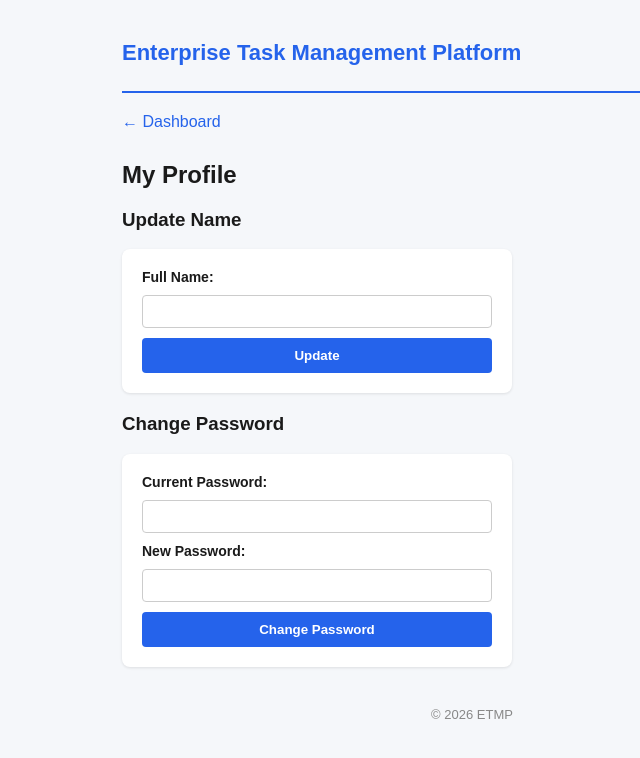
After one commit to sehrish118/Enterprise-Task-Management-Platform, a Python web app: template app/templates/profile.html in a window 1280 px wide. The commit adds this page. Shown: the top 758 px of the page, without its empty margins (168-808 px from the left). Run offline with Jinja, Linux system fonts and the light colour scheme; the template is opened without the code that fills it, so the values that code supplies are empty.

Commit message:
feat: add web profile page (update name + change password)

```diff
--- a/app/main.py
+++ b/app/main.py
@@ -96,6 +96,7 @@ from app.web.routes import teams as web_teams
 from app.web.routes import projects as web_projects
 from app.web.routes import tasks as web_tasks
 from app.web.routes import notifications as web_notifications
+from app.web.routes import profile as web_profile
 
 configure_logging()
 
@@ -156,6 +157,8 @@ def create_app() -> FastAPI:
 
     app.include_router(web_notifications.router)
 
+    app.include_router(web_profile.router)
+
     logger.info("Application configured", extra={"env": settings.APP_ENV})
     return app
 
--- a/app/templates/dashboard.html
+++ b/app/templates/dashboard.html
@@ -15,6 +15,7 @@
     <a href="/organizations">My Organizations</a>
     <a href="/logout">Logout</a>
     <a href="/notifications">Notifications</a>
+    <a href="/profile">My Profile</a>
 </nav>
 
 <h3>Recent Tasks</h3>
--- /dev/null
+++ b/app/templates/profile.html
@@ -0,0 +1,25 @@
+{% extends "base.html" %}
+{% block title %}My Profile - ETMP{% endblock %}
+{% block content %}
+<a href="/dashboard" class="back-link">← Dashboard</a>
+<h2>My Profile</h2>
+
+{% if success %}<p style="color:green;">{{ success }}</p>{% endif %}
+{% if error %}<p class="error">{{ error }}</p>{% endif %}
+
+<h3>Update Name</h3>
+<form method="POST" action="/profile">
+    <label>Full Name:</label>
+    <input type="text" name="full_name" value="{{ user.full_name }}" required>
+    <button type="submit">Update</button>
+</form>
+
+<h3>Change Password</h3>
+<form method="POST" action="/profile/change-password">
+    <label>Current Password:</label>
+    <input type="password" name="current_password" required>
+    <label>New Password:</label>
+    <input type="password" name="new_password" required minlength="8">
+    <button type="submit">Change Password</button>
+</form>
+{% endblock %}
```
Also changed, not shown: app/web/routes/profile.py (added, +68 -0 lines).
